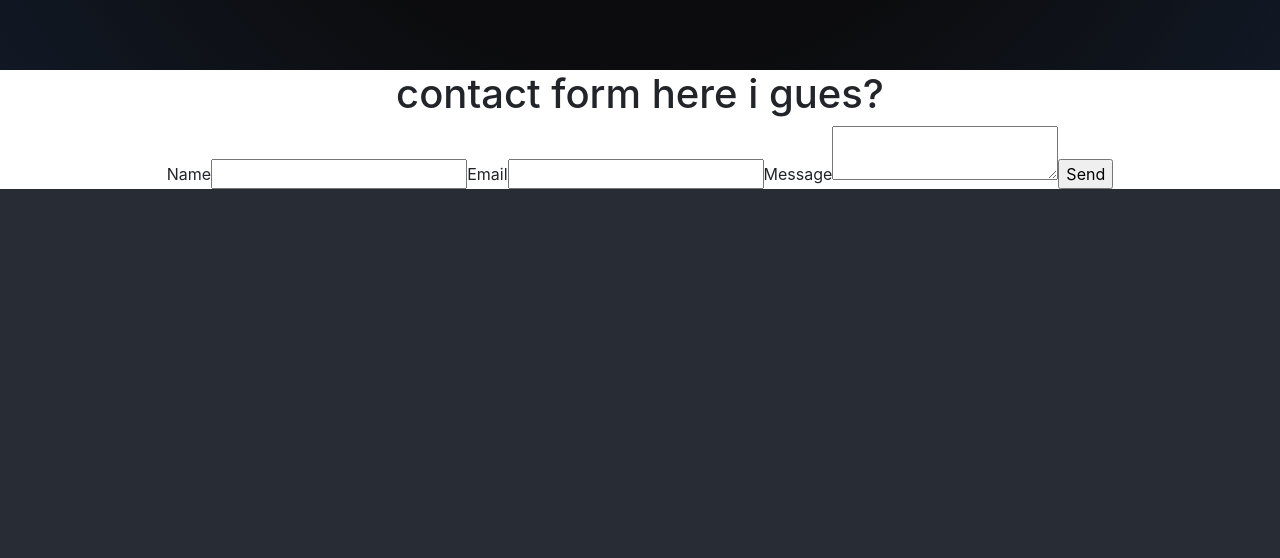
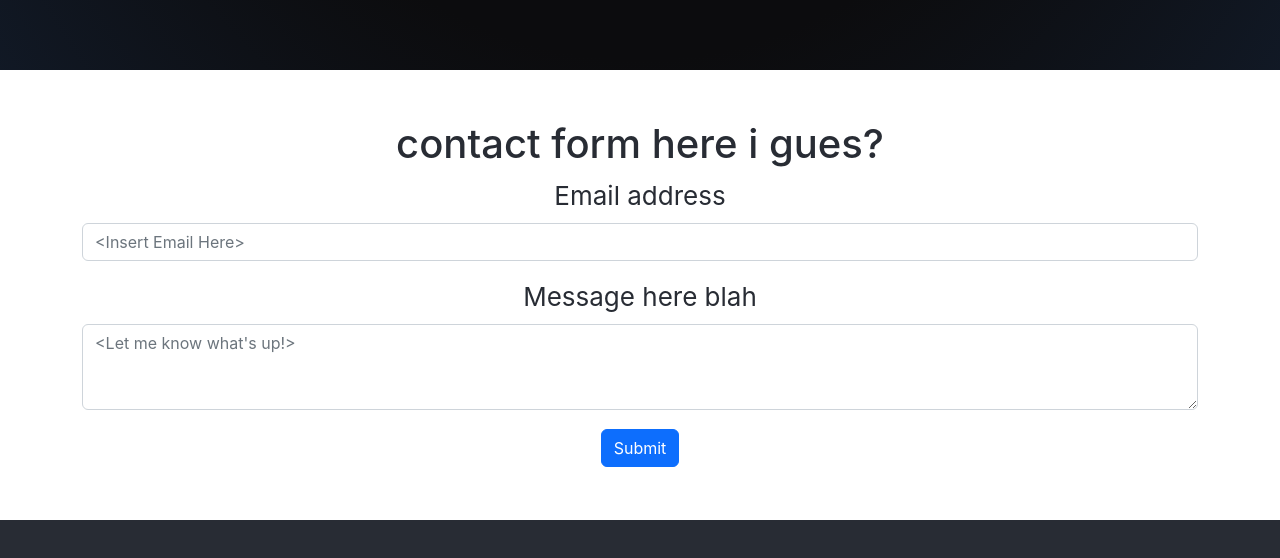
Before and after one commit to krish1000/krish1000.github.io, a React (Create React App) app in the folder portfolio-app/: page / in a window 1280 px wide. Shown: the part 2194-2752 px from the top of the page. Before the commit the page ends 2383 px from the top, so only its background shows below. Built offline with nearby package versions, Linux system fonts and the light colour scheme.

Commit message:
Changed Form to use reactbootstrap

```diff
--- a/portfolio-app/src/sections/contact.jsx
+++ b/portfolio-app/src/sections/contact.jsx
@@ -1,12 +1,19 @@
 import React, { useRef } from "react";
+import { Form, Button, Container } from "react-bootstrap";
 import emailjs from "@emailjs/browser";
 import "./section.css";
 
 const Contact = (props) => {
   return (
-    <div id="contact" className="section-contact-jumbo">
-      <h1>contact form here i gues?</h1>
-      <ContactUs />
+    <div
+      id="contact"
+      className="section-contact-jumbo"
+      style={{ margin: "50px" }}
+    >
+      <Container>
+        <h1>contact form here i gues?</h1>
+        <ContactUs />
+      </Container>
     </div>
   );
 };
@@ -19,6 +26,7 @@ export const ContactUs = () => {
   const sendEmail = (e) => {
     e.preventDefault();
 
+    console.log(e);
     emailjs
       .sendForm(
         process.env.REACT_APP_SERVICE_KEY, //service
@@ -37,14 +45,42 @@ export const ContactUs = () => {
   };
 
   return (
-    <form ref={form} onSubmit={sendEmail}>
-      <label>Name</label>
-      <input type="text" name="user_name" />
-      <label>Email</label>
-      <input type="email" name="user_email" />
-      <label>Message</label>
-      <textarea name="message" />
-      <input type="submit" value="Send" />
-    </form>
+    // <form ref={form} onSubmit={sendEmail}>
+    //   <label>Name</label>
+    //   <input type="text" name="user_name" />
+    //   <label>Email</label>
+    //   <input type="email" name="user_email" />
+    //   <label>Messagesss</label>
+    //   <textarea name="message" />
+    //   <input type="submit" value="Send" />
+    // </form>
+
+    <Form ref={form} onSubmit={sendEmail}>
+      <Form.Group className="mb-3" controlId="formBasicEmail">
+        <Form.Label>Email address</Form.Label>
+        <Form.Control
+          type="email"
+          placeholder="<Insert Email Here>"
+          name="user_email"
+        />
+        {/* <Form.Text className="text-muted">
+          We'll never share your email with anyone else.
+        </Form.Text> */}
+      </Form.Group>
+
+      <Form.Group className="mb-3" controlId="exampleForm.ControlTextarea1">
+        <Form.Label>Message here blah</Form.Label>
+        <Form.Control
+          as="textarea"
+          rows={3}
+          placeholder="<Let me know what's up!>"
+          name="message"
+        />
+      </Form.Group>
+
+      <Button variant="primary" type="submit">
+        Submit
+      </Button>
+    </Form>
   );
 };
--- a/portfolio-app/src/sections/section.css
+++ b/portfolio-app/src/sections/section.css
@@ -153,6 +153,20 @@ html {background-color: #282c34}
     padding-bottom: 30px;
   }
 
+.section-contact-jumbo {
+    /* background-color: #a2c1ff; */
+    /* background-color: #3c8dde; */
+    /* background-image: radial-gradient(ellipse at top, #0c0c0e 70% ,  #152338 125%); */
+    min-height: 50vh;
+    /* display: flex; */
+    /* flex-direction: column;
+    align-items: center;
+    justify-content: center; */
+    font-size: var(--big-font);
+    color: #282c34;
+    padding-bottom: 30px;
+  }
+
   .align-flex-style {
     align-items: center;
     text-align: center;
```
